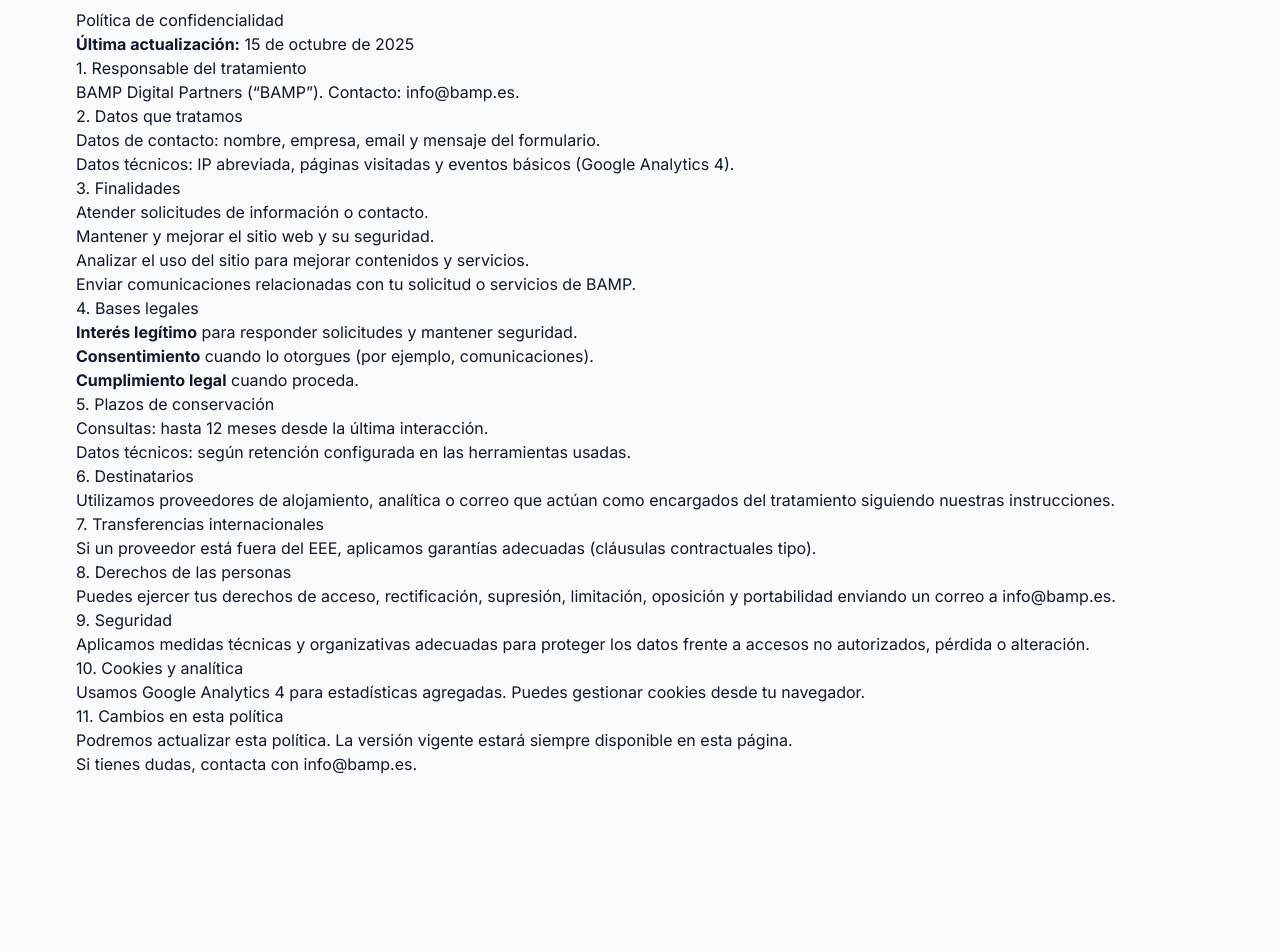
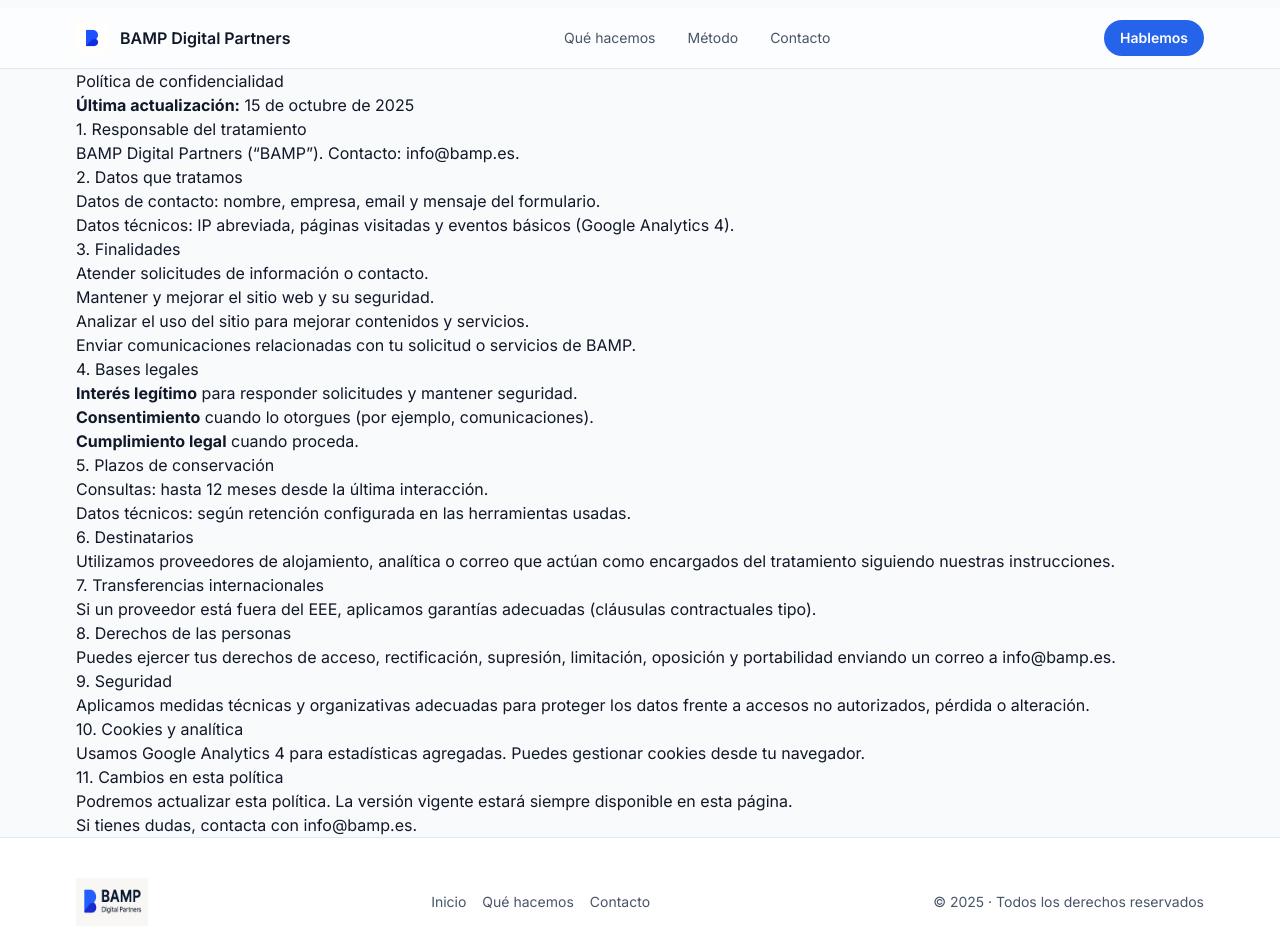
Before and after one commit to borjabamp/bamp, a Next.js app: page /politica-confidencialidad in a window 1280 px wide. Shown: the part 56-1008 px from the top of the page. Before the commit the page ends 896 px from the top, so only its background shows below. Built offline with nearby package versions, Linux system fonts and the light colour scheme; no server answers.

Commit message:
ui: añadir footer común a servicios y política de confidencialidad

```diff
--- a/app/politica-confidencialidad/page.tsx
+++ b/app/politica-confidencialidad/page.tsx
@@ -1,6 +1,22 @@
 export default function PoliticaConfidencialidad() {
     return (
         <main className="py-16">
+            {/* NAV */}
+            <header className="sticky top-0 z-50 bg-white/70 backdrop-blur supports-[backdrop-filter]:bg-white/60 border-b border-slate-200">
+                <nav className="container mx-auto px-4 py-3 flex items-center justify-between">
+                    <a href="/" className="flex items-center gap-3">
+                        <img src="/logos/bamp-icon.png" alt="BAMP logo" className="w-8 h-8" />
+                        <span className="font-semibold">BAMP Digital Partners</span>
+                    </a>
+                    <ul className="hidden md:flex items-center gap-8 text-sm text-slate-600">
+                        <li><a href="/#servicios" className="hover:text-[var(--primary)]">Qué hacemos</a></li>
+                        <li><a href="/#metodo" className="hover:text-[var(--primary)]">Método</a></li>
+                        <li><a href="/#contacto" className="hover:text-[var(--primary)]">Contacto</a></li>
+                    </ul>
+                    <a href="/#contacto" className="hidden md:inline-flex pill px-4 py-2 btn-primary font-semibold text-sm">Hablemos</a>
+                </nav>
+            </header>
+
             <div className="container mx-auto px-4 prose prose-slate max-w-3xl">
                 <h1>Política de confidencialidad</h1>
                 <p><strong>Última actualización:</strong> 15 de octubre de 2025</p>
@@ -74,6 +90,20 @@
                     Si tienes dudas, contacta con <a href="mailto:info@bamp.es">info@bamp.es</a>.
                 </p>
             </div>
+            {/* FOOTER */}
+            <footer className="py-10 border-t border-slate-200 bg-white">
+                <div className="container mx-auto px-4 flex flex-col md:flex-row items-center justify-between gap-3 text-slate-600 text-sm">
+                    <div className="flex items-center gap-2">
+                        <img src="/logos/bamp-full.png" alt="BAMP Digital Partners" className="h-10 md:h-12" />
+                    </div>
+                    <div className="flex gap-4">
+                        <a href="/" className="hover:text-[var(--primary)]">Inicio</a>
+                        <a href="/#servicios" className="hover:text-[var(--primary)]">Qué hacemos</a>
+                        <a href="/#contacto" className="hover:text-[var(--primary)]">Contacto</a>
+                    </div>
+                    <div>© {new Date().getFullYear()} · Todos los derechos reservados</div>
+                </div>
+            </footer>
         </main>
     );
 }
--- a/app/servicios/digital-evolution/page.tsx
+++ b/app/servicios/digital-evolution/page.tsx
@@ -44,6 +44,20 @@
                     </div>
                 </div>
             </section>
+            {/* FOOTER */}
+            <footer className="py-10 border-t border-slate-200 bg-white">
+                <div className="container mx-auto px-4 flex flex-col md:flex-row items-center justify-between gap-3 text-slate-600 text-sm">
+                    <div className="flex items-center gap-2">
+                        <img src="/logos/bamp-full.png" alt="BAMP Digital Partners" className="h-10 md:h-12" />
+                    </div>
+                    <div className="flex gap-4">
+                        <a href="/" className="hover:text-[var(--primary)]">Inicio</a>
+                        <a href="/#servicios" className="hover:text-[var(--primary)]">Qué hacemos</a>
+                        <a href="/#contacto" className="hover:text-[var(--primary)]">Contacto</a>
+                    </div>
+                    <div>© {new Date().getFullYear()} · Todos los derechos reservados</div>
+                </div>
+            </footer>
         </main>
     );
 }
--- a/app/servicios/enterprise/page.tsx
+++ b/app/servicios/enterprise/page.tsx
@@ -44,6 +44,20 @@
                     </div>
                 </div>
             </section>
+            {/* FOOTER */}
+            <footer className="py-10 border-t border-slate-200 bg-white">
+                <div className="container mx-auto px-4 flex flex-col md:flex-row items-center justify-between gap-3 text-slate-600 text-sm">
+                    <div className="flex items-center gap-2">
+                        <img src="/logos/bamp-full.png" alt="BAMP Digital Partners" className="h-10 md:h-12" />
+                    </div>
+                    <div className="flex gap-4">
+                        <a href="/" className="hover:text-[var(--primary)]">Inicio</a>
+                        <a href="/#servicios" className="hover:text-[var(--primary)]">Qué hacemos</a>
+                        <a href="/#contacto" className="hover:text-[var(--primary)]">Contacto</a>
+                    </div>
+                    <div>© {new Date().getFullYear()} · Todos los derechos reservados</div>
+                </div>
+            </footer>
         </main>
     );
 }
--- a/app/servicios/gut/page.tsx
+++ b/app/servicios/gut/page.tsx
@@ -44,6 +44,20 @@
                     </div>
                 </div>
             </section>
+            {/* FOOTER */}
+            <footer className="py-10 border-t border-slate-200 bg-white">
+                <div className="container mx-auto px-4 flex flex-col md:flex-row items-center justify-between gap-3 text-slate-600 text-sm">
+                    <div className="flex items-center gap-2">
+                        <img src="/logos/bamp-full.png" alt="BAMP Digital Partners" className="h-10 md:h-12" />
+                    </div>
+                    <div className="flex gap-4">
+                        <a href="/" className="hover:text-[var(--primary)]">Inicio</a>
+                        <a href="/#servicios" className="hover:text-[var(--primary)]">Qué hacemos</a>
+                        <a href="/#contacto" className="hover:text-[var(--primary)]">Contacto</a>
+                    </div>
+                    <div>© {new Date().getFullYear()} · Todos los derechos reservados</div>
+                </div>
+            </footer>
         </main>
     );
 }
```
Lines whose indentation alone changed are shown as unchanged.
